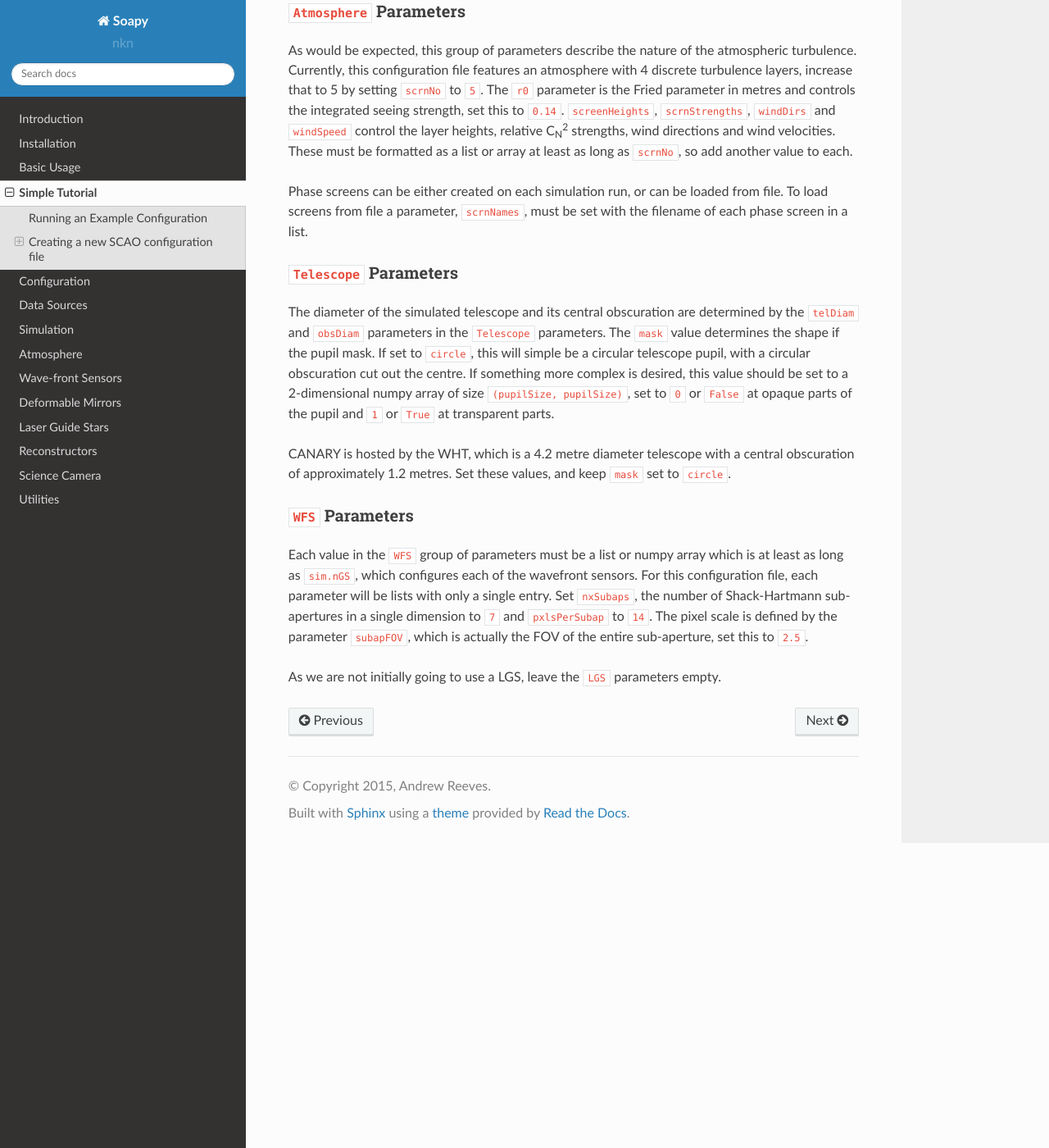
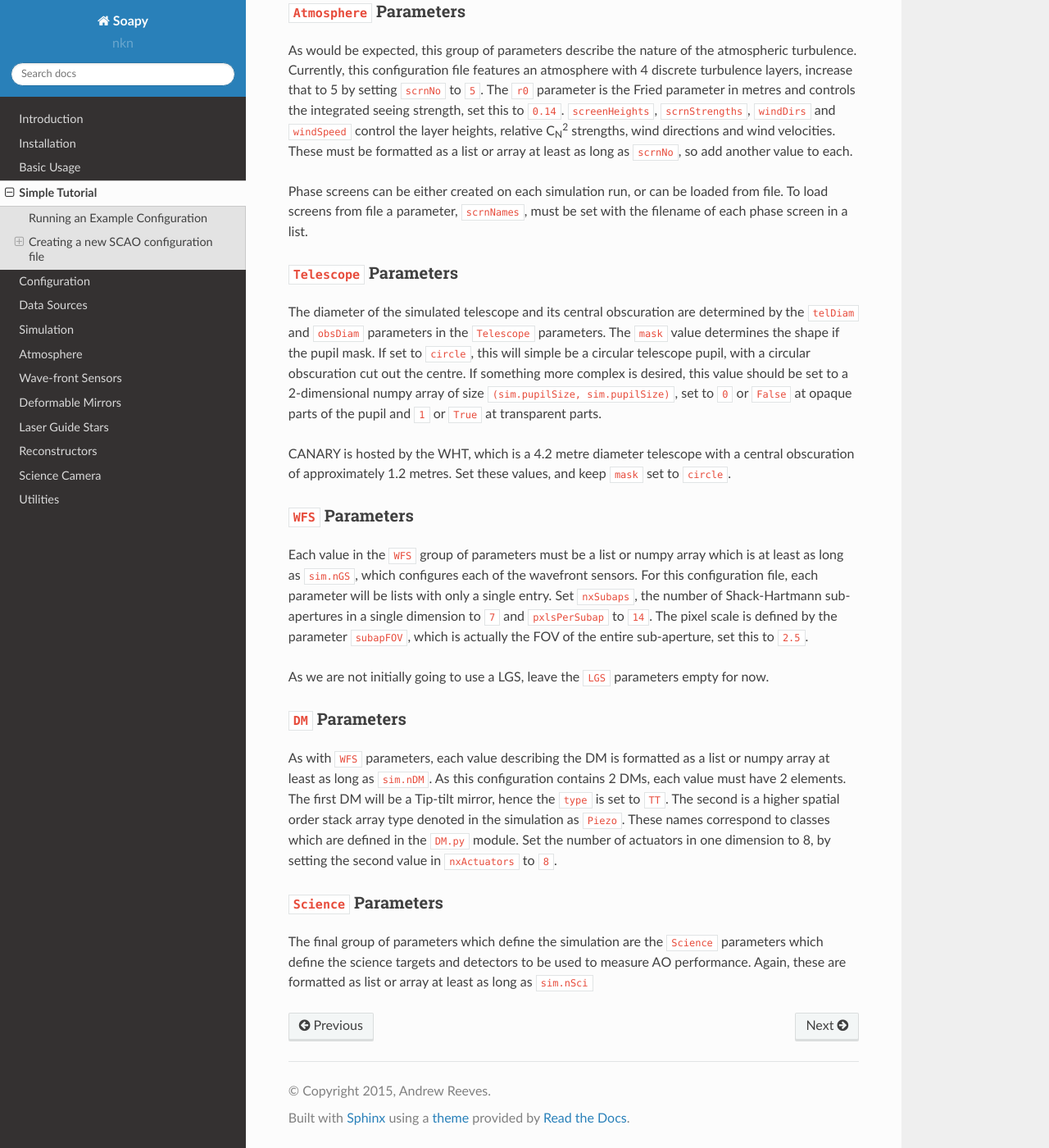
Before and after one commit to AOtools/soapy, a Sphinx documentation site: the page built from doc/source/simpleTutorial.rst, in a window 1280 px wide and 1400 px high, scrolled down 2718 px. Shown: the whole window at 82% size. Built offline with Sphinx 7.4.7 and the Read the Docs theme 2.0.0, drawn with Linux system fonts in a browser that asks for light colours; pages that are not in the unit, such as notebooks, are missing from menus.

Commit message:
add DM params

```diff
--- a/doc/source/simpleTutorial.rst
+++ b/doc/source/simpleTutorial.rst
@@ -66,7 +66,7 @@ Phase screens can be either created on each simulation run, or can be loaded fro
 
 ``Telescope`` Parameters
 ^^^^^^^^^^^^^^^^^^^^^^^^
-The diameter of the simulated telescope and its central obscuration are determined by the ``telDiam`` and ``obsDiam`` parameters in the ``Telescope`` parameters. The ``mask`` value determines the shape if the pupil mask. If set to ``circle``, this will simple be a circular telescope pupil, with a circular obscuration cut out the centre. If something more complex is desired, this value should be set to a 2-dimensional numpy array of size ``(pupilSize, pupilSize)``, set to ``0`` or ``False`` at opaque parts of the pupil and ``1`` or ``True`` at transparent parts.
+The diameter of the simulated telescope and its central obscuration are determined by the ``telDiam`` and ``obsDiam`` parameters in the ``Telescope`` parameters. The ``mask`` value determines the shape if the pupil mask. If set to ``circle``, this will simple be a circular telescope pupil, with a circular obscuration cut out the centre. If something more complex is desired, this value should be set to a 2-dimensional numpy array of size ``(sim.pupilSize, sim.pupilSize)``, set to ``0`` or ``False`` at opaque parts of the pupil and ``1`` or ``True`` at transparent parts.
 
 CANARY is hosted by the WHT, which is a 4.2 metre diameter telescope with a central obscuration of approximately 1.2 metres. Set these values, and keep ``mask`` set to ``circle``.
 
@@ -74,4 +74,14 @@ CANARY is hosted by the WHT, which is a 4.2 metre diameter telescope with a cent
 ^^^^^^^^^^^^^^^^^^
 Each value in the ``WFS`` group of parameters must be a list or numpy array which is at least as long as ``sim.nGS``, which configures each of the wavefront sensors. For this configuration file, each parameter will be lists with only a single entry. Set ``nxSubaps``, the number of Shack-Hartmann sub-apertures in a single dimension to ``7`` and  ``pxlsPerSubap`` to ``14``. The pixel scale is defined by the parameter ``subapFOV``, which is actually the FOV of the entire sub-aperture, set this to ``2.5``.
 
-As we are not initially going to use a LGS, leave the ``LGS`` parameters empty.
+As we are not initially going to use a LGS, leave the ``LGS`` parameters empty for now.
+
+``DM`` Parameters
+^^^^^^^^^^^^^^^^^
+
+As with ``WFS`` parameters, each value describing the DM is formatted as a list or numpy array at least as long as ``sim.nDM``. As this configuration contains 2 DMs, each value must have 2 elements. The first DM will be a Tip-tilt mirror, hence the ``type`` is set to ``TT``. The second is a higher spatial order stack array type denoted in the simulation as ``Piezo``. These names correspond to classes which are defined in the ``DM.py`` module. Set the number of actuators in one dimension to 8, by setting the second value in ``nxActuators`` to ``8``.
+
+``Science`` Parameters
+^^^^^^^^^^^^^^^^^^^^^^
+
+The final group of parameters which define the simulation are the ``Science`` parameters which define the science targets and detectors to be used to measure AO performance. Again, these are formatted as list or array at least as long as ``sim.nSci``
```
